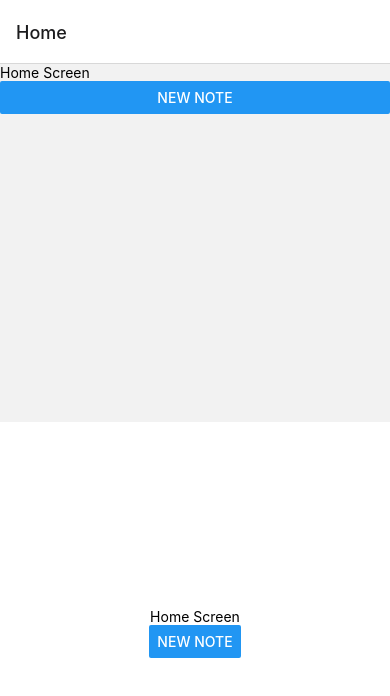
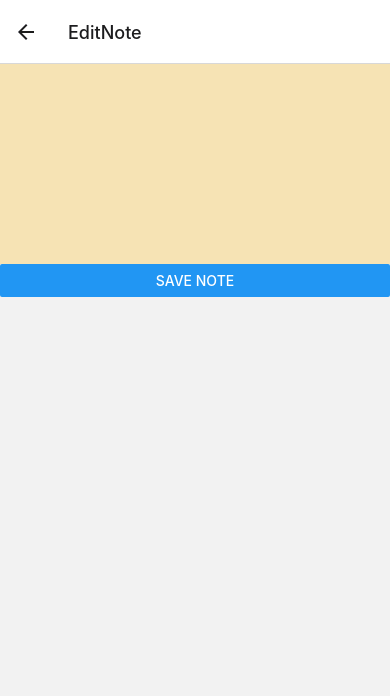
Before and after one commit to shaheen7a/Ignite-Noteworthy-Notes-App, a React Native app: screen /EditNote in a window 390 px wide. Shown: the top 696 px of the page. Built offline with nearby package versions, Linux system fonts and the light colour scheme.

Commit message:
note create

```diff
--- a/App.tsx
+++ b/App.tsx
@@ -3,34 +3,22 @@ import { StatusBar } from "expo-status-bar";
 import { Button, StyleSheet, Text, View } from "react-native";
 import NoteTakingInput from "./components/NoteTakingInput";
 import { useState } from "react";
-import { HomeScreen } from "./components/HomeScreen";
 import { NavigationContainer } from "@react-navigation/native";
 import { createNativeStackNavigator } from "@react-navigation/native-stack";
+import { EditNoteScreen } from "./screens/EditNoteScreen";
+import { HomeScreen } from "./screens/HomeScreen";
+import { RootStackParamList } from "./types";
 
-const Stack = createNativeStackNavigator();
+const Stack = createNativeStackNavigator<RootStackParamList>();
 
 export default function App() {
-  const [shouldCreateNewNote, setShouldCreateNewNote] =
-    useState<Boolean>(false);
-  const saveNote = async (text: string) => {
-    await AsyncStorage.setItem("note", text);
-    setShouldCreateNewNote(false);
-  };
-
   return (
     <NavigationContainer>
       <StatusBar style="auto" />
       <Stack.Navigator>
         <Stack.Screen name="Home" component={HomeScreen} />
-        <Stack.Screen name="New Note" component={NoteTakingInput} />
+        <Stack.Screen name="EditNote" component={EditNoteScreen} />
       </Stack.Navigator>
-      <View style={styles.container}>
-        {shouldCreateNewNote ? (
-          <NoteTakingInput saveNote={saveNote} />
-        ) : (
-          <HomeScreen toggleNewNote={setShouldCreateNewNote} />
-        )}
-      </View>
     </NavigationContainer>
   );
 }
--- a/components/HomeScreen.tsx
+++ /dev/null
@@ -1,14 +0,0 @@
-import { View, Text, Button } from "react-native";
-import React from "react";
-
-type Props = {
-  toggleNewNote: (toggle: boolean) => void;
-};
-export const HomeScreen: React.FC<Props> = ({ toggleNewNote }) => {
-  return (
-    <>
-      <Text>Home Screen</Text>
-      <Button onPress={() => toggleNewNote(true)} title="New Note" />
-    </>
-  );
-};
--- /dev/null
+++ b/screens/EditNoteScreen.tsx
@@ -0,0 +1,14 @@
+import { RouteProp, useNavigation, useRoute } from "@react-navigation/native";
+import React from "react";
+import NoteTakingInput from "../components/NoteTakingInput";
+import AsyncStorage from "@react-native-async-storage/async-storage";
+// import { RootStackParamList, ScreenNavigationStackProp } from "../App";
+// import { DeleteNote } from "../components/DeleteNote";
+
+export const EditNoteScreen: React.FC = () => {
+  const saveNote = async (text: string) => {
+    await AsyncStorage.setItem("note", text);
+  };
+
+  return <NoteTakingInput saveNote={saveNote} />;
+};
--- /dev/null
+++ b/screens/HomeScreen.tsx
@@ -0,0 +1,32 @@
+import { View, Text, Button } from "react-native";
+import React, { useEffect, useState } from "react";
+import { useFocusEffect, useNavigation } from "@react-navigation/native";
+import { StackNavigationProp } from "../types";
+import AsyncStorage from "@react-native-async-storage/async-storage";
+
+type Props = {
+  toggleNewNote: (toggle: boolean) => void;
+};
+export const HomeScreen: React.FC<Props> = () => {
+  const navigation = useNavigation<StackNavigationProp>();
+  const [noteText, setNoteText] = useState<string>("");
+
+  useFocusEffect(() => {
+    getNote().then((result) => setNoteText(result ?? ""));
+  });
+
+  const getNote = async () => {
+    return await AsyncStorage.getItem("note");
+  };
+  return (
+    <>
+      <View>
+        <Text>{noteText}</Text>
+      </View>
+      <Button
+        onPress={() => navigation.navigate("EditNote")}
+        title="New Note"
+      />
+    </>
+  );
+};
--- /dev/null
+++ b/types.ts
@@ -0,0 +1,9 @@
+import type { NativeStackNavigationProp } from "@react-navigation/native-stack";
+
+export type RootStackParamList = {
+    Home: undefined;
+    EditNote: undefined;
+}
+
+export type StackNavigationProp = NativeStackNavigationProp<
+RootStackParamList>;
```
